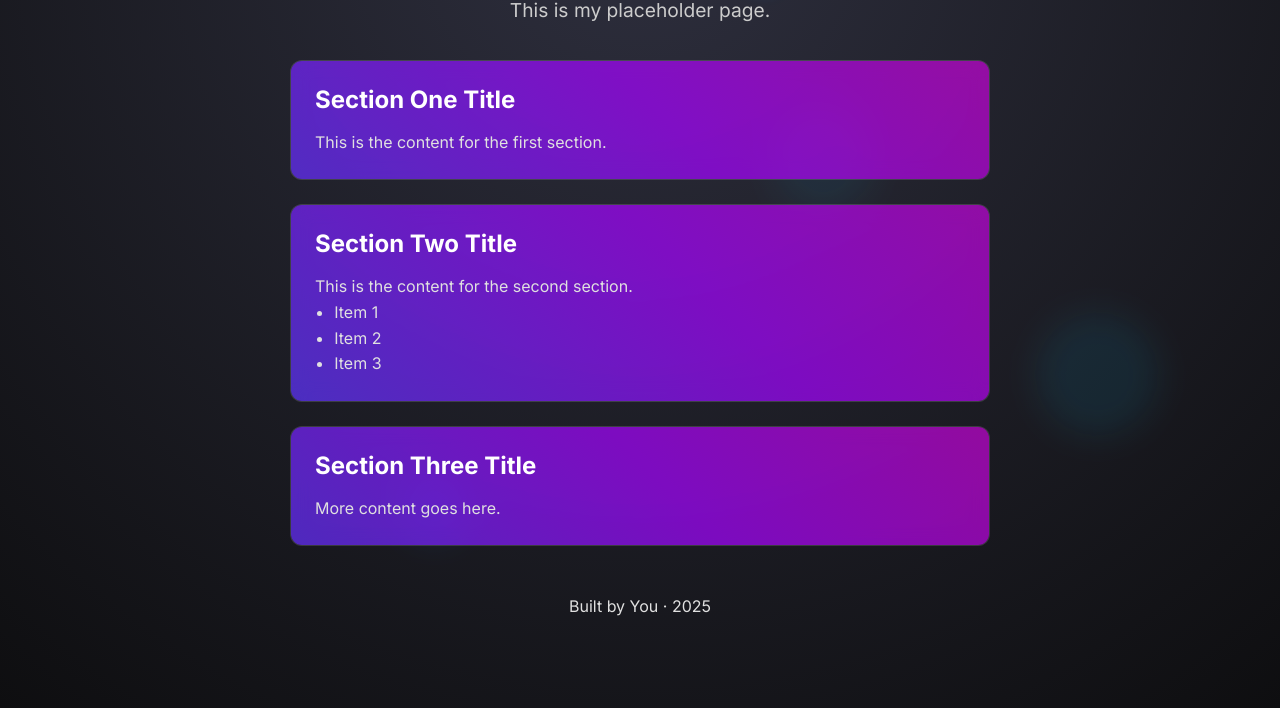
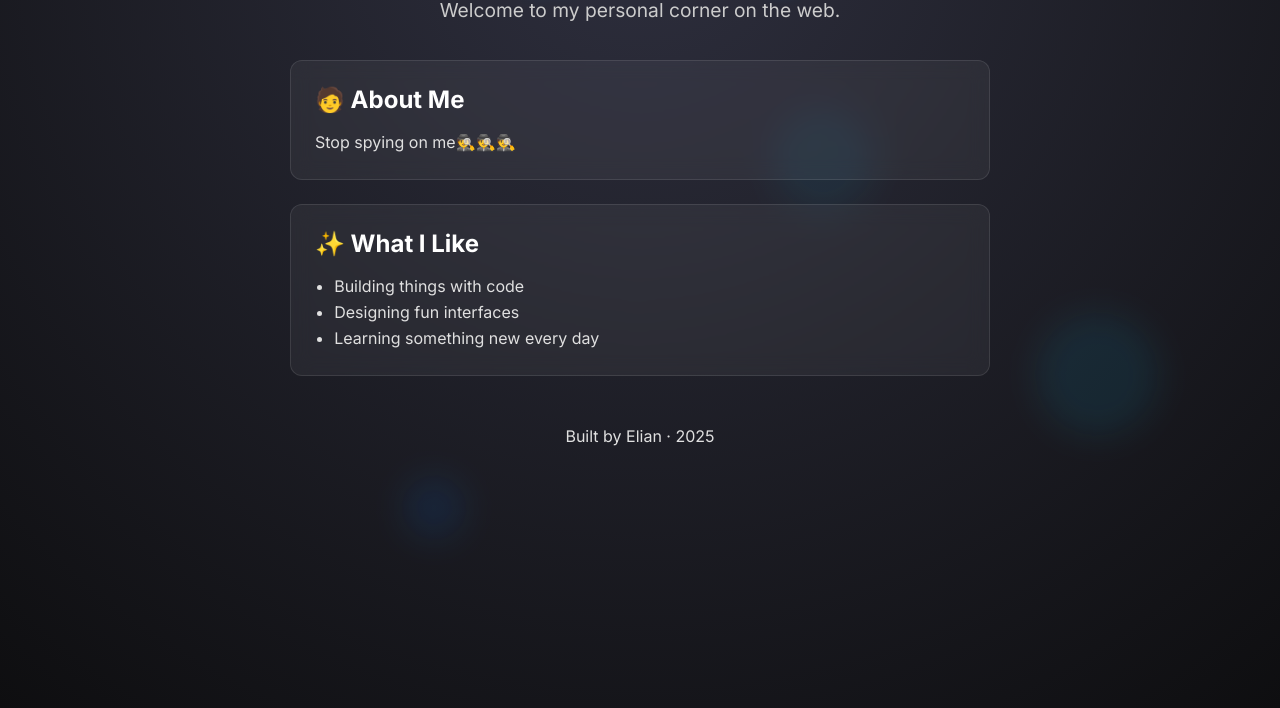
Before and after one commit to ElianBoden/site, a plain HTML site: page docs/index.html in a window 1280 px wide. Shown: the part 92-800 px from the top of the page. Drawn offline with Linux system fonts and the light colour scheme.

Commit message:
reverting back to original state

```diff
--- a/docs/index.html
+++ b/docs/index.html
@@ -3,7 +3,8 @@
 <head>
     <meta charset="UTF-8" />
     <meta name="viewport" content="width=device-width, initial-scale=1.0"/>
-    <title>My Awesome Space</title> <link rel="stylesheet" href="style.css" />
+    <title>Elian's Space</title>
+    <link rel="stylesheet" href="style.css" />
 </head>
 <body>
     <div class="background"></div>
@@ -12,42 +13,32 @@
     <div class="floating-element"></div>
     <div class="floating-element"></div>
 
-    <div class="mouse-trail"></div>
-
     <header>
-        <h1 class="title">Hello World 👋</h1> <p class="subtitle">This is my placeholder page.</p> </header>
+        <h1 class="title">Hey, I'm Elian 👋</h1>
+        <p class="subtitle">Welcome to my personal corner on the web.</p>
+    </header>
 
     <main>
         <section class="card">
-            <h2>Section One Title</h2>
+            <h2>🧑 About Me</h2>
             <p>
-                This is the content for the first section.
+                Stop spying on me🕵️🕵️🕵️
             </p>
         </section>
 
         <section class="card">
-            <h2>Section Two Title</h2>
-            <p>
-                This is the content for the second section.
-            </p>
+            <h2>✨ What I Like</h2>
             <ul>
-                <li>Item 1</li>
-                <li>Item 2</li>
-                <li>Item 3</li>
+                <li>Building things with code</li>
+                <li>Designing fun interfaces</li>
+                <li>Learning something new every day</li>
             </ul>
         </section>
-
-        <section class="card">
-            <h2>Section Three Title</h2>
-            <p>
-                More content goes here.
-            </p>
-        </section>
-
     </main>
 
     <footer>
-        <p>Built by You · <span id="year"></span></p> </footer>
+        <p>Built by Elian · <span id="year"></span></p>
+    </footer>
 
     <script src="script.js"></script>
 </body>
--- a/docs/style.css
+++ b/docs/style.css
@@ -18,26 +18,7 @@ body {
     align-items: center;
     position: relative;
     overflow-x: hidden; /* Prevent horizontal scroll for animations */
-    cursor: none; /* Hide default cursor for custom mouse trail */
 }
-
-/* Mouse Trail */
-.mouse-trail {
-    position: fixed;
-    top: 0;
-    left: 0;
-    width: 30px;
-    height: 30px;
-    background: radial-gradient(circle, rgba(0, 198, 255, 0.7) 0%, rgba(0, 114, 255, 0) 70%);
-    border-radius: 50%;
-    transform: translate(-50%, -50%); /* Center the trail on cursor */
-    pointer-events: none; /* Allows clicks to pass through */
-    z-index: 9999; /* Ensure it's on top */
-    filter: blur(8px); /* Soft glow effect */
-    opacity: 0; /* Hidden by default, shown by JS on mousemove */
-    transition: transform 0.05s ease-out, opacity 0.3s ease-out; /* Smooth follow and fade */
-}
-
 
 .background {
     position: fixed;
@@ -51,8 +32,6 @@ body {
 }
 
 /* Floating elements for background visual interest */
-/* Note: These nth-child selectors target the floating elements after the '.background' div.
-   Ensure your HTML has 4 such elements directly following the background if you want all these styles to apply. */
 .floating-element {
     position: absolute;
     background: rgba(0, 198, 255, 0.1); /* Light blue, slightly transparent */
@@ -62,8 +41,7 @@ body {
     z-index: -1;
 }
 
-/* Specific styles for the first 4 floating elements in the document order */
-.floating-element:nth-of-type(1) { /* Changed to nth-of-type for specificity if other divs appear before */
+.floating-element:nth-child(1) {
     width: 80px;
     height: 80px;
     top: 10%;
@@ -72,7 +50,7 @@ body {
     background: rgba(0, 114, 255, 0.15); /* Slightly darker blue */
 }
 
-.floating-element:nth-of-type(2) { /* Changed to nth-of-type */
+.floating-element:nth-child(2) {
     width: 120px;
     height: 120px;
     top: 50%;
@@ -82,7 +60,7 @@ body {
     background: rgba(0, 198, 255, 0.1);
 }
 
-.floating-element:nth-of-type(3) { /* Changed to nth-of-type */
+.floating-element:nth-child(3) {
     width: 60px;
     height: 60px;
     top: 70%;
@@ -92,7 +70,7 @@ body {
     background: rgba(0, 114, 255, 0.12);
 }
 
-.floating-element:nth-of-type(4) { /* Changed to nth-of-type */
+.floating-element:nth-child(4) {
     width: 100px;
     height: 100px;
     top: 25%;
@@ -134,43 +112,23 @@ main {
 }
 
 .card {
-    position: relative; /* Needed for pseudo-element positioning */
     background: rgba(255, 255, 255, 0.05);
     border: 1px solid rgba(255, 255, 255, 0.1);
     border-radius: 12px;
     padding: 1.5rem;
     backdrop-filter: blur(10px);
-    /* Combined and slightly adjusted transition for all properties */
-    transition: transform 0.6s cubic-bezier(0.25, 0.46, 0.45, 0.94),
-                box-shadow 0.3s ease,
-                border-color 0.3s ease; /* Added border-color to transition if needed */
-    animation: slideIn 1s ease forwards;
-    transform-style: preserve-3d;
-    backface-visibility: hidden; /* Added for better 3D behavior */
-    overflow: hidden; /* Hide animated border overflow */
+    transition: transform 0.6s cubic-bezier(0.25, 0.46, 0.45, 0.94), box-shadow 0.3s ease; /* Adjusted transition for 3D */
+    animation: slideIn 1s ease forwards; /* Added slide in */
+    transform-style: preserve-3d; /* Preserve 3D for children transformations */
 }
 
-/* Animated Border for Cards */
-.card::before {
-    content: '';
-    position: absolute;
-    inset: -3px; /* Slightly larger than the card */
-    border-radius: 14px; /* Slightly larger border-radius */
-    background: linear-gradient(45deg, #00c6ff, #0072ff, #a100ff, #ff007a); /* Multi-color gradient */
-    background-size: 400% 400%; /* Make gradient larger than element for movement */
-    z-index: -1;
-    animation: borderGradient 8s linear infinite;
-    opacity: 0.7; /* Make it slightly transparent */
-}
-
-
 .card:hover {
-    transform: translateY(-5px) rotateY(5deg) scale(1.01);
-    box-shadow: 0 0 20px rgba(0, 198, 255, 0.4);
+    transform: translateY(-5px) rotateY(5deg) scale(1.01); /* Subtle rotation on hover */
+    box-shadow: 0 0 20px rgba(0, 198, 255, 0.4); /* Glow on hover */
 }
 
 .card:nth-child(odd) {
-    animation-delay: 0.2s;
+    animation-delay: 0.2s; /* Stagger animation for cards */
 }
 
 .card:nth-child(even) {
@@ -192,16 +150,6 @@ p, li {
 ul {
     padding-left: 1.2rem;
 }
-
-/* Flicker effect for emojis */
-.flicker-emoji {
-    animation: flicker 1.5s steps(10) infinite; /* Fast, stepped animation */
-    display: inline-block; /* Allows transform on inline element */
-    /* Removed transform-origin: center as it's often default and not critical here */
-}
-.flicker-emoji:nth-child(2) { animation-delay: 0.1s; }
-.flicker-emoji:nth-child(3) { animation-delay: 0.2s; }
-
 
 footer {
     margin-top: 3rem;
@@ -239,33 +187,9 @@ footer {
     100% { transform: translate(0, 0) rotate(0deg); opacity: 0.7; }
 }
 
+/* New: Constant Floating Text Animation */
 @keyframes textFloat {
     0% { transform: translateY(0); }
-    50% { transform: translateY(-5px); }
+    50% { transform: translateY(-5px); } /* Moves text up slightly */
     100% { transform: translateY(0); }
 }
-
-/* New: Animated Border Gradient */
-@keyframes borderGradient {
-    0% { background-position: 0% 50%; }
-    50% { background-position: 100% 50%; }
-    100% { background-position: 0% 50%; }
-}
-
-/* New: Flicker Effect */
-@keyframes flicker {
-    0%, 100% { opacity: 1; transform: scale(1); }
-    5% { opacity: 0.5; transform: scale(0.9); }
-    10% { opacity: 1; transform: scale(1); }
-    15% { opacity: 0.7; transform: scale(0.95); }
-    20% { opacity: 1; transform: scale(1); }
-    25% { opacity: 0.8; transform: scale(0.92); }
-    30% { opacity: 1; transform: scale(1); }
-    /* More steps for a more random flicker */
-    40% { opacity: 0.6; transform: scale(0.98); }
-    50% { opacity: 1; transform: scale(1); }
-    60% { opacity: 0.9; transform: scale(0.96); }
-    70% { opacity: 1; transform: scale(1); }
-    80% { opacity: 0.5; transform: scale(0.93); }
-    90% { opacity: 1; transform: scale(1); }
-}
```
